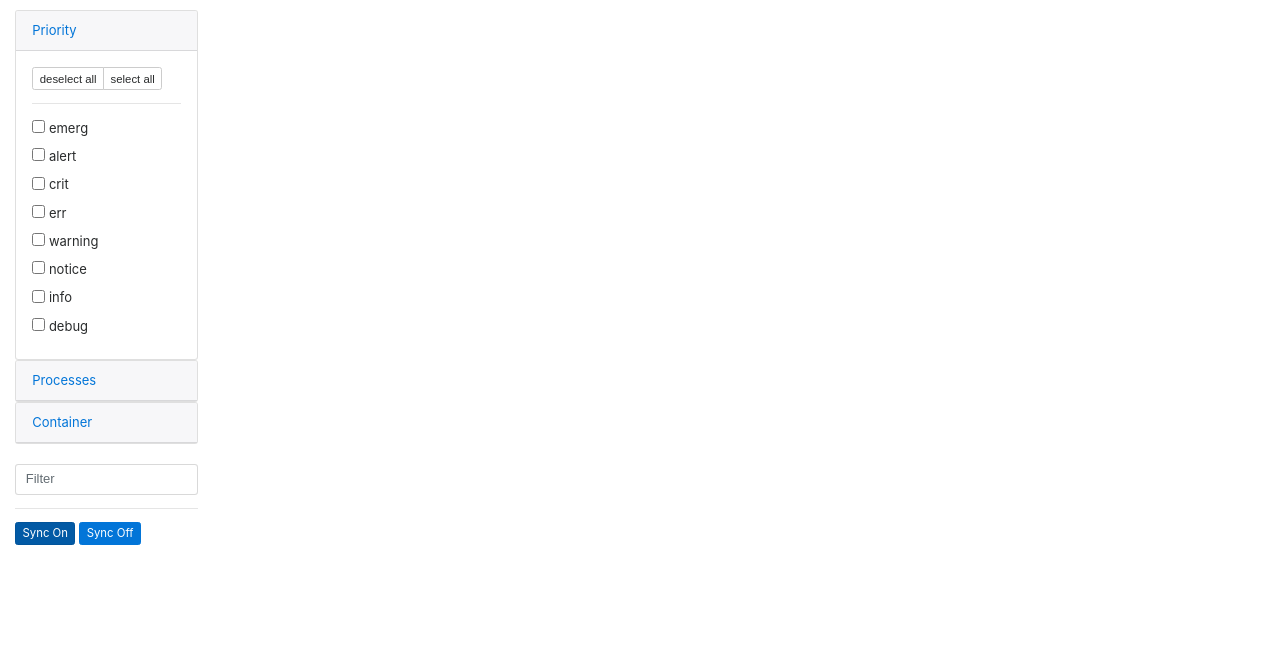
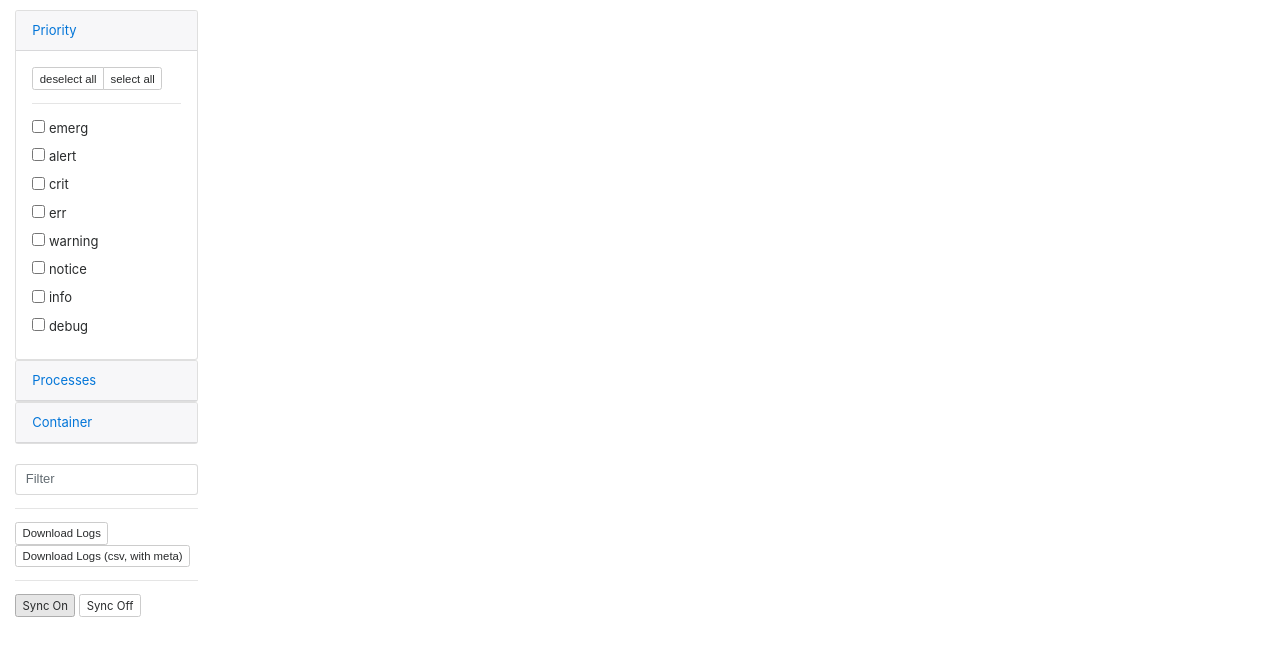
Before and after one commit to hgn/monetta, a plain HTML site: page httpd/assets/webpage/journal.html in a window 1280 px wide. Shown: the part 55-710 px from the top of the page. Drawn offline with Linux system fonts and the light colour scheme; files that its build step writes are made by us from their sources; files whose address does not match are found by name.

Commit message:
add download buttons
Signed-off-by: Hagen Paul Pfeifer <hagen@jauu.net>

```diff
--- a/httpd/assets/webpage/journal.html
+++ b/httpd/assets/webpage/journal.html
@@ -196,15 +196,20 @@
 				</form>
 
 				<hr />
+				<button type="button" class="btn btn-secondary btn-sm">Download Logs</button>
+				<button type="button" class="btn btn-secondary btn-sm">Download Logs (csv, with meta)</button>
+
+				<hr />
 
 				<div id="sync-toggle" class="btn-group-sm" data-toggle="buttons">
-					<label id="on" class="btn btn-primary active">
+					<label id="on" class="btn btn-secondary active">
 						<input type="radio" autocomplete="off" checked>Sync On
 					</label>
-					<label id="off" class="btn btn-primary">
+					<label id="off" class="btn btn-secondary">
 						<input type="radio" autocomplete="off">Sync Off
 					</label>
 				</div>
+
 
 			</div> <!-- col -->
 			<div class="col-10">
```
Also changed, not shown: 1 other file.
